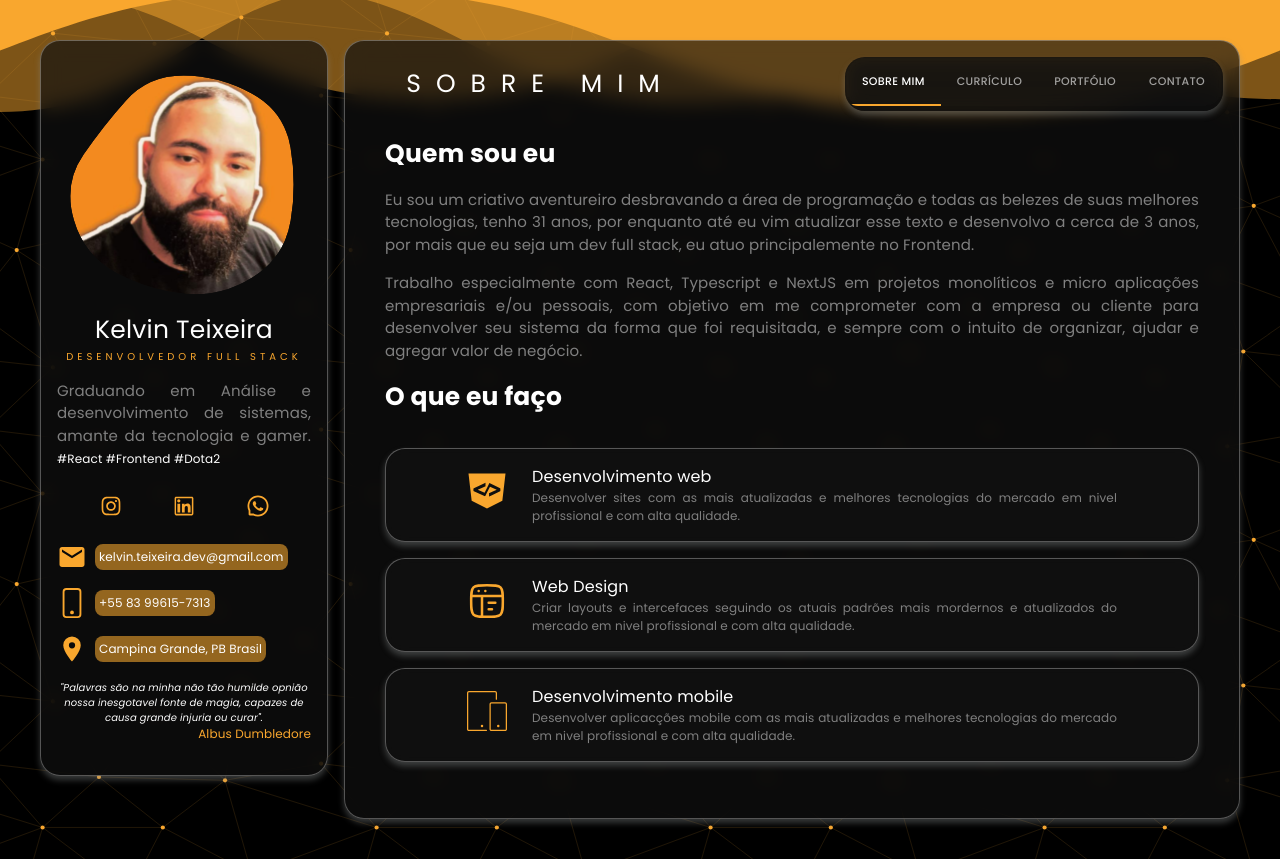
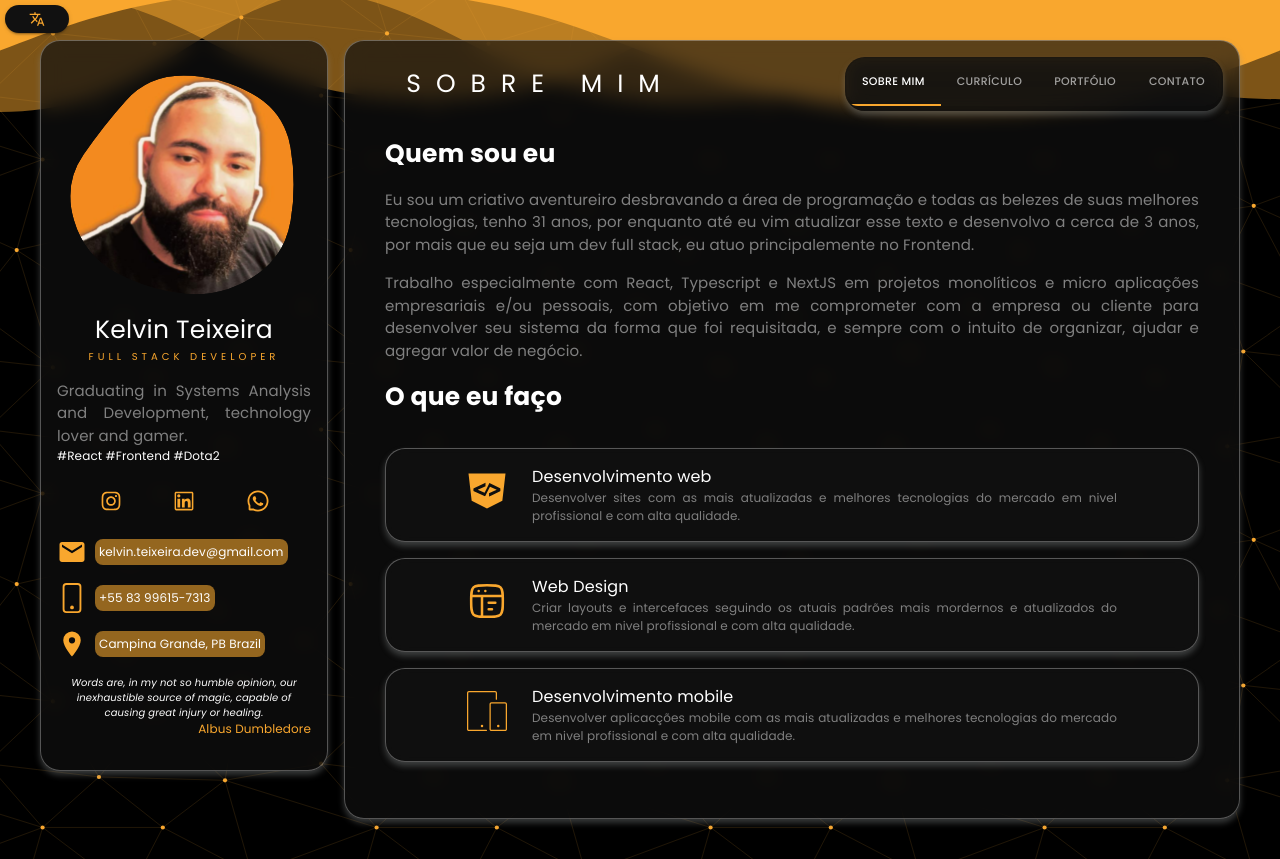
Before and after one commit to kelvinteixeira/My-Site, a React (Vite) app: page / in a window 1280 px wide. Built offline with nearby package versions, Linux system fonts and the light colour scheme.

Commit message:
feat: Add i18next

```diff
--- /dev/null
+++ b/locales/en/translation.json
@@ -0,0 +1,6 @@
+{
+  "personalCardDescription": "Graduating in Systems Analysis and Development, technology lover and gamer.",
+  "personalCardSubtitle": "Full Stack developer",
+  "personalCardPhrase": "Words are, in my not so humble opinion, our inexhaustible source of magic, capable of causing great injury or healing.",
+  "personalCardCountry": "Brazil"
+}
--- /dev/null
+++ b/locales/pt/translation.json
@@ -0,0 +1,6 @@
+{
+  "personalCardDescription": "Graduando em Análise e desenvolvimento de sistemas, amante da tecnologia e gamer.",
+  "personalCardSubtitle": "Desenvolvedor Full Stack",
+  "personalCardPhrase": "Palavras são na minha não tão humilde opnião nossa inesgotavel fonte de magia, capazes de causa grande injuria ou curar.",
+   "personalCardCountry": "Brasil"
+}
--- a/package.json
+++ b/package.json
@@ -31,6 +31,9 @@
     "eslint": "^8.57.0",
     "eslint-plugin-react-hooks": "^4.6.0",
     "eslint-plugin-react-refresh": "^0.4.6",
+    "i18next": "^23.12.2",
+    "i18next-browser-languagedetector": "^8.0.0",
+    "react-i18next": "^15.0.0",
     "react-scroll": "^1.9.0",
     "react-swipeable-views": "^0.14.0",
     "typescript": "^5.2.2",
--- a/src/App.tsx
+++ b/src/App.tsx
@@ -1,6 +1,7 @@
 import { ThemeProvider } from "@emotion/react";
 import { theme } from "./theme/theme";
 import { Home } from "./Screens/Home";
+import "./i18n.js"
 
 function App() {
   return (
--- a/src/Global.css
+++ b/src/Global.css
@@ -1,4 +1,5 @@
 @import url('https://fonts.googleapis.com/css2?family=Poppins:ital,wght@0,100;0,200;0,300;0,400;0,500;0,600;0,700;0,800;0,900;1,100;1,200;1,300;1,400;1,500;1,600;1,700;1,800;1,900&family=Roboto:ital,wght@0,100;0,300;0,400;0,500;0,700;0,900;1,100;1,300;1,400;1,500;1,700;1,900&display=swap');
+
 * {
   margin: 0;
   padding: 0;
@@ -19,6 +20,11 @@ body {
   color: #fff;
 }
 
+.incrise-size {
+  animation: "incrizeSize 0.5s ease-in-out",
+
+}
+
 .scroll-hidden::-webkit-scrollbar {
   display: none;
 }
@@ -27,7 +33,52 @@ body {
   color: #fff;
 }
 
-.btc-white:hover{
+.btc-white:hover {
   color: #fff !important;
+}
 
+@keyframes scaleUp {
+  0% {
+    transform: scale(1);
+  }
+
+  50% {
+    transform: scale(1.1);
+
+  }
+
+  100% {
+    transform: scale(1);
+  }
 }
+
+.typing-effect {
+  font-family: Poppins;
+  white-space: nowrap;
+  overflow: hidden;
+  animation: typing .5s steps(50, end), blink 0.75s step-end infinite;
+}
+
+@keyframes typing {
+  from {
+    width: 0;
+  }
+
+  to {
+    width: 100%;
+  }
+}
+
+@keyframes blink {
+  0% {
+    border-color: transparent;
+  }
+
+  50% {
+    border-color: black;
+  }
+
+  100% {
+    border-color: transparent;
+  }
+}
--- a/src/Screens/Home.tsx
+++ b/src/Screens/Home.tsx
@@ -1,19 +1,49 @@
-import { Grid } from "@mui/material";
+import { Button, Grid } from "@mui/material";
 import { PersonalCard } from "../components/PersonalCard";
 import { Panel } from "../components/Panel";
+import { useTranslation } from "react-i18next";
+import { useState } from "react";
 
 export const Home = () => {
+  const [value, setValue] = useState(false);
+  const { t, i18n } = useTranslation();
+
+  const changeLanguage = () => {
+    setValue((prevValue: boolean) => !prevValue);
+    const newLanguage = value ? "pt" : "en";
+    i18n.changeLanguage(newLanguage);
+  };
+
   return (
     <>
       <img src="images/waves.svg" style={{ position: "absolute" }} />
+
       <Grid container spacing={2} padding={5}>
         <Grid item xs={3}>
-          <PersonalCard />
+          <PersonalCard
+            description={t("personalCardDescription")}
+            phrase={t("personalCardPhrase")}
+            subtitle={t("personalCardSubtitle")}
+            country={t("personalCardCountry")}
+          />
         </Grid>
         <Grid item xs={9}>
           <Panel />
         </Grid>
       </Grid>
+      <Grid sx={{ position: "absolute", top: 5, left: 5 }}>
+        <Button
+          variant="contained"
+          color="secondary"
+          sx={{
+            borderRadius: 5,
+            bgcolor: "#111111",
+          }}
+          onClick={changeLanguage}
+        >
+          <img src="/icons/language.svg" alt="" />
+        </Button>
+      </Grid>
     </>
   );
 };
--- a/src/components/AboutMe.tsx
+++ b/src/components/AboutMe.tsx
@@ -29,17 +29,18 @@ export const AboutMe = () => {
         justifyContent={"center"}
         padding={2}
         xs={12}
-        className="glass"
+        className="glass incrise-size "
         marginBottom={2}
         sx={{
           borderRadius: 5,
+          transition: "transform 0.5s ease-in-out",
+          "&:hover": {
+            animation: "scaleUp 0.5s ease-in-out",
+          },
         }}
       >
         <Grid item xs={1}>
-          <img
-            src="icons/dev.svg"
-            style={{ width: 40 }}
-          />
+          <img src="icons/dev.svg" style={{ width: 40 }} />
         </Grid>
         <Grid item xs={9}>
           <Typography>Desenvolvimento web</Typography>
@@ -60,6 +61,10 @@ export const AboutMe = () => {
         marginBottom={2}
         sx={{
           borderRadius: 5,
+          transition: "transform 0.5s ease-in-out",
+          "&:hover": {
+            animation: "scaleUp 0.5s ease-in-out",
+          },
         }}
       >
         <Grid item xs={1}>
@@ -69,7 +74,8 @@ export const AboutMe = () => {
           <Typography>Web Design</Typography>
           <Typography fontSize={12} color={"grey"} align="justify">
             Criar layouts e intercefaces seguindo os atuais padrões mais
-            mordernos e atualizados do mercado em nivel profissional e com alta qualidade.
+            mordernos e atualizados do mercado em nivel profissional e com alta
+            qualidade.
           </Typography>
         </Grid>
       </Grid>
@@ -84,6 +90,10 @@ export const AboutMe = () => {
         marginBottom={2}
         sx={{
           borderRadius: 5,
+          transition: "transform 0.5s ease-in-out",
+          "&:hover": {
+            animation: "scaleUp 0.5s ease-in-out",
+          },
         }}
       >
         <Grid item xs={1}>
--- a/src/components/PanelTabs.tsx
+++ b/src/components/PanelTabs.tsx
@@ -40,53 +40,21 @@ export const PanelTabs = () => {
   const handleChange = (_event: React.SyntheticEvent, newValue: number) => {
     setValue(newValue);
   };
+
   const renderSwitch = (value: number) => {
-    switch (value) {
-      case 1:
+    const titles = ["Sobre mim", "Currículo", "Portfólio", "Contato"];
     return (
       <Typography
+        key={value} // Adiciona a chave para reiniciar a animação
         fontSize={25}
         align="center"
         textTransform={"uppercase"}
         sx={{ letterSpacing: 15 }}
+        className="typing-effect"
       >
-            Curriculo
+        {titles[value]}
       </Typography>
     );
-      case 2:
-        return (
-          <Typography
-            fontSize={25}
-            align="center"
-            textTransform={"uppercase"}
-            sx={{ letterSpacing: 15 }}
-          >
-            Portfolio
-          </Typography>
-        );
-      case 3:
-        return (
-          <Typography
-            fontSize={25}
-            align="center"
-            textTransform={"uppercase"}
-            sx={{ letterSpacing: 15 }}
-          >
-            Contato
-          </Typography>
-        );
-      default:
-        return (
-          <Typography
-            fontSize={25}
-            align="center"
-            textTransform={"uppercase"}
-            sx={{ letterSpacing: 15 }}
-          >
-            Sobre mim
-          </Typography>
-        );
-    }
   };
 
   return (
--- a/src/components/PersonalCard.tsx
+++ b/src/components/PersonalCard.tsx
@@ -1,7 +1,14 @@
 import { Grid, Typography } from "@mui/material";
 import { SocialMediasCard } from "./SocialMediasCard";
 
-export const PersonalCard = () => {
+type PersonalCardProps = {
+  description: string;
+  phrase: string;
+  subtitle: string;
+  country: string;
+};
+
+export const PersonalCard = (props: PersonalCardProps) => {
   return (
     <>
       <Grid
@@ -23,20 +30,15 @@ export const PersonalCard = () => {
           sx={{ letterSpacing: 4 }}
           marginBottom={2}
           color={"#f9a72e"}
+          textTransform={"uppercase"}
         >
-          DESENVOLVEDOR FULL STACK
+          {props.subtitle}
         </Typography>
-        <Typography
-          fontSize={15}
-          align="justify"
-          marginBottom={2}
-          color={"grey"}
-        >
-          Graduando em Análise e desenvolvimento de sistemas, amante da
-          tecnologia e gamer.{" "}
-          <span style={{ fontSize: 12 }} className="highlight">
-            #React #Frontend #Dota2
-          </span>
+        <Typography fontSize={15} align="justify" color={"grey"}>
+          {props.description}
+        </Typography>
+        <Typography fontSize={12} marginBottom={2}>
+          #React #Frontend #Dota2
         </Typography>
 
         <SocialMediasCard />
@@ -65,13 +67,12 @@ export const PersonalCard = () => {
             fontSize={12}
             sx={{ bgcolor: "#f9a82e93", padding: 0.5, borderRadius: 2 }}
           >
-            Campina Grande, PB Brasil
+            Campina Grande, PB {props.country}
           </Typography>
         </Grid>
 
         <Typography fontSize={10} align="center" fontStyle={"italic"}>
-          "Palavras são na minha não tão humilde opnião nossa inesgotavel fonte
-          de magia, capazes de causa grande injuria ou curar".
+          {props.phrase}
         </Typography>
         <Typography
           fontSize={12}
--- /dev/null
+++ b/src/i18n.js
@@ -0,0 +1,29 @@
+import i18n from "i18next";
+import { initReactI18next } from "react-i18next";
+import LanguageDetector from "i18next-browser-languagedetector";
+
+// Importação dos arquivos de tradução
+import translationEN from "/locales/en/translation.json";
+import translationPT from "/locales/pt/translation.json";
+
+const resources = {
+  en: {
+    translation: translationEN,
+  },
+  pt: {
+    translation: translationPT,
+  },
+};
+
+i18n
+  .use(LanguageDetector)
+  .use(initReactI18next)
+  .init({
+    resources,
+    fallbackLng: "en",
+    interpolation: {
+      escapeValue: false,
+    },
+  });
+
+export default i18n;
--- a/src/theme/theme.ts
+++ b/src/theme/theme.ts
@@ -6,7 +6,7 @@ export const theme = createTheme({
       main: "#f9a72e",
     },
     secondary: {
-      main: "#3CB666",
+      main: "#000",
     },
   },
 });
```
Also changed, not shown: public/icons/language.svg (added), 1 other file (tests, documents, lock files or other folders). Lines whose indentation alone changed are shown as unchanged.
